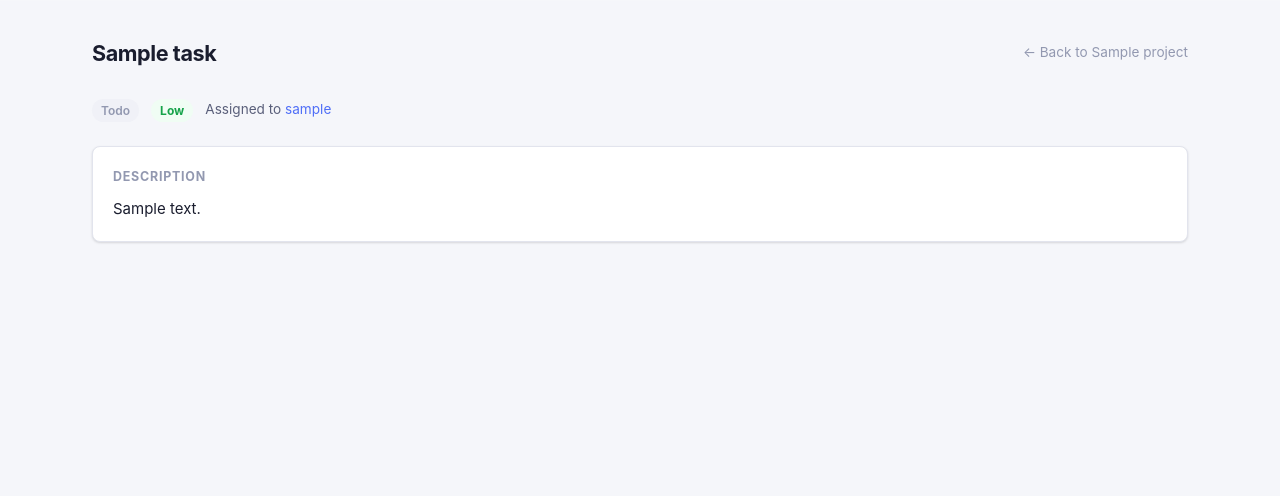
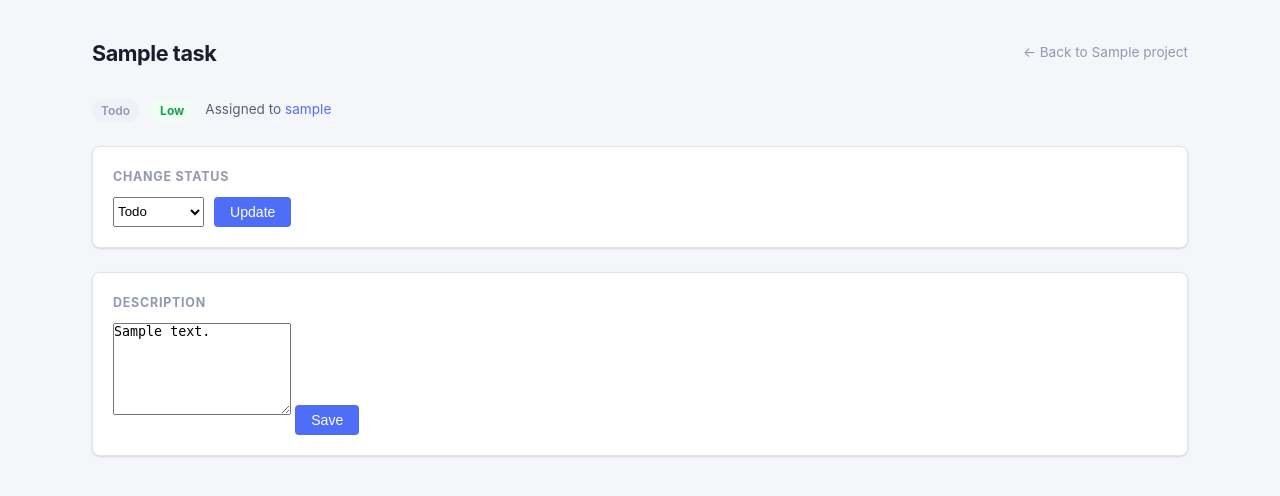
Before and after one commit to Suvojeet-Haldar/TeamFlow, a Django app: page /tasks/1/ in a window 1280 px wide. Shown: the part 56-552 px from the top of the page. Run offline with Django 5.2, Linux system fonts and the light colour scheme; a user stored in the database is signed in; tables that the repository leaves empty hold one stand-in row (values such as "Sample post").

Commit message:
TeamFlow v16: task detail — assignee status change + owner/PM description edit
- task_detail.html: assignee sees Change Status dropdown with Update button
- task_detail.html: owner/PM sees editable textarea for description with Save
- task_detail.html: read-only description view for all other members
- task_detail view: handles edit_description and update_status POST actions
- Activity log entry created on both description edit and status change

```diff
--- a/core/templates/core/task_detail.html
+++ b/core/templates/core/task_detail.html
@@ -17,13 +17,37 @@
   {% endif %}
 </div>
 
-{% if task.description %}
+{% if is_assignee %}
+<div class="card" style="margin-bottom:24px;">
+  <div style="font-size:0.78rem; font-weight:700; text-transform:uppercase; letter-spacing:0.06em; color:var(--text-muted); margin-bottom:10px;">Change Status</div>
+  <form method="post" style="display:flex; gap:10px; flex-wrap:wrap;">
+    {% csrf_token %}
+    <input type="hidden" name="action" value="update_status">
+    <select name="status" class="form-control" style="width:auto;">
+      <option value="todo" {% if task.status == "todo" %}selected{% endif %}>Todo</option>
+      <option value="in_progress" {% if task.status == "in_progress" %}selected{% endif %}>In Progress</option>
+      <option value="blocked" {% if task.status == "blocked" %}selected{% endif %}>Blocked</option>
+      <option value="done" {% if task.status == "done" %}selected{% endif %}>Done</option>
+    </select>
+    <button type="submit" class="btn btn-primary">Update</button>
+  </form>
+</div>
+{% endif %}
+
 <div class="card" style="margin-bottom:24px;">
   <div style="font-size:0.78rem; font-weight:700; text-transform:uppercase; letter-spacing:0.06em; color:var(--text-muted); margin-bottom:10px;">Description</div>
-  <p style="white-space:pre-wrap; color:var(--text-primary);">{{ task.description }}</p>
+  {% if can_edit_task %}
+    <form method="post">
+      {% csrf_token %}
+      <input type="hidden" name="action" value="edit_description">
+      <textarea name="description" class="form-control" rows="6" style="margin-bottom:10px;">{{ task.description }}</textarea>
+      <button type="submit" class="btn btn-primary">Save</button>
+    </form>
+  {% elif task.description %}
+    <p style="white-space:pre-wrap; color:var(--text-primary);">{{ task.description }}</p>
+  {% else %}
+    <p style="color:var(--text-muted);">No description provided.</p>
+  {% endif %}
 </div>
-{% else %}
-<p style="color:var(--text-muted); margin-bottom:24px;">No description provided.</p>
-{% endif %}
 
 {% endblock %}
--- a/core/views.py
+++ b/core/views.py
@@ -1324,9 +1324,42 @@ def task_detail(request, task_id):
     if not user_can_access_project(user, task.project):
         return redirect("project_list")
 
+    is_owner = has_role(user, "Owner")
+    is_pm = task.project.manager and task.project.manager == user
+    is_assignee = task.assigned_to == user
+    can_edit_task = is_owner or is_pm
+
+    if request.method == "POST":
+        action = request.POST.get("action")
+
+        if action == "edit_description" and can_edit_task:
+            new_description = request.POST.get("description", "").strip()
+            old_description = task.description
+            task.description = new_description
+            task.save()
+            ActivityLog.objects.create(
+                user=user, project=task.project, task=task,
+                action=f"updated description of \"{task.title}\""
+            )
+            return redirect("task_detail", task_id=task.id)
+
+        elif action == "update_status" and is_assignee:
+            new_status = request.POST.get("status")
+            if new_status in ["todo", "in_progress", "blocked", "done"]:
+                old_status = task.status
+                task.status = new_status
+                task.save()
+                ActivityLog.objects.create(
+                    user=user, project=task.project, task=task,
+                    action=f"moved \"{task.title}\" from {old_status} to {new_status}"
+                )
+            return redirect("task_detail", task_id=task.id)
+
     return render(request, "core/task_detail.html", {
         "task": task,
         "project": task.project,
+        "can_edit_task": can_edit_task,
+        "is_assignee": is_assignee,
     })
 
 def custom_logout(request):
```
